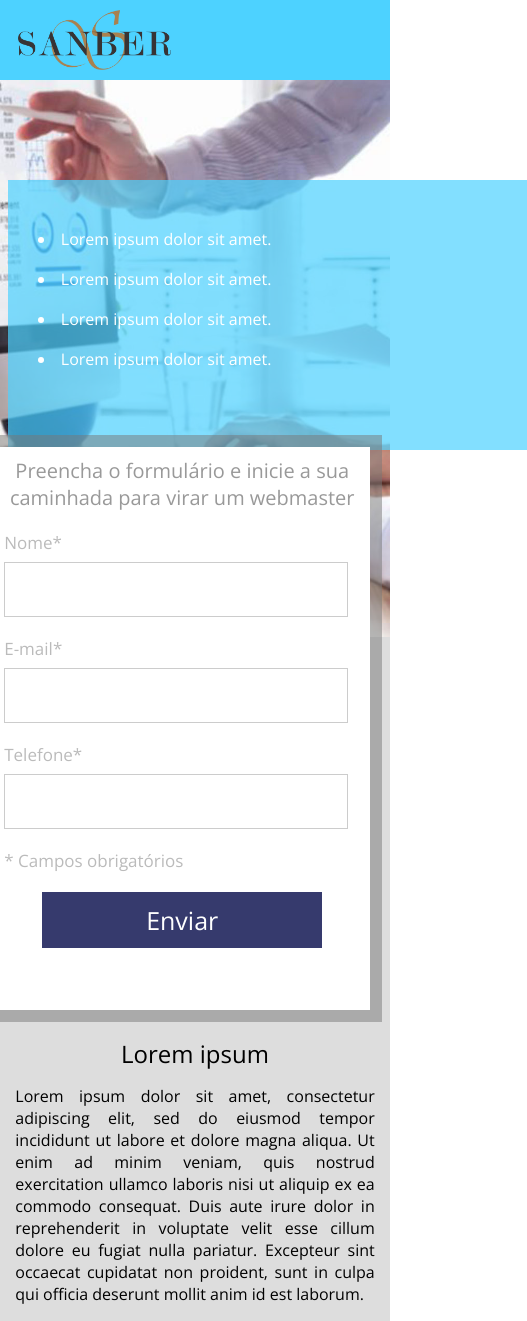
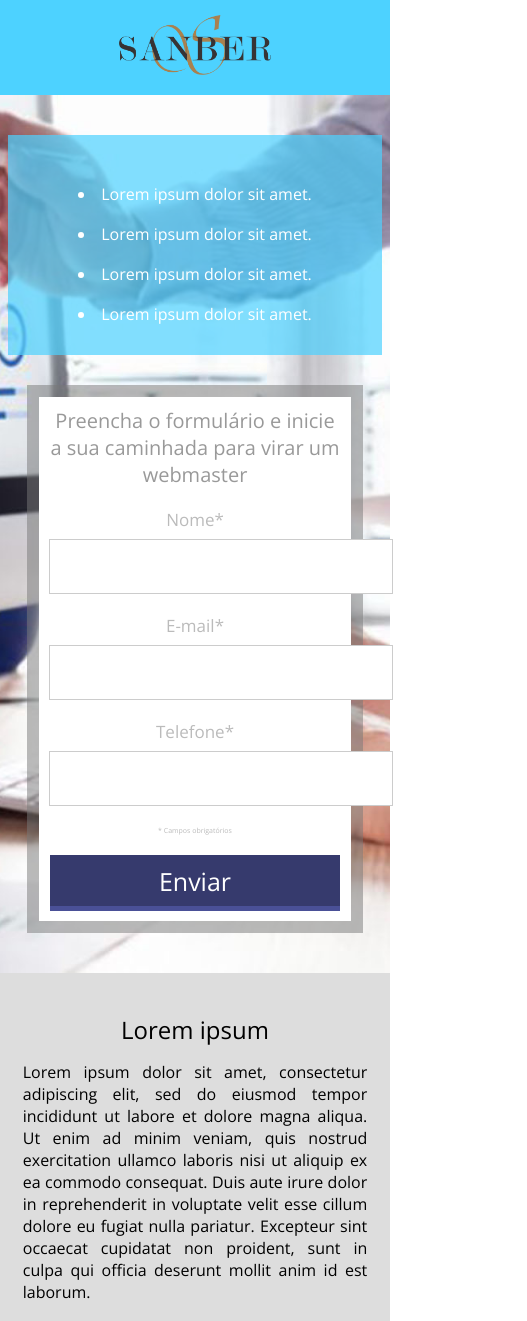
Before and after one commit to alexsrs/LandingPageExemplo, a plain HTML site: page index.html in a window 390 px wide. Shown: the top 1321 px of the page, 527 px wide, since content can reach past the window. Drawn offline with nearby package versions, Linux system fonts and the light colour scheme.

Commit message:
Finalizando Responsivo

```diff
--- a/css/style.css
+++ b/css/style.css
@@ -77,7 +77,7 @@ html, body{
 	margin-top: 20px;
 }
 
-.input-container span, .form p{
+.input-container span{
 	display: inline-block;
 	width: 100%;
 	color: #BBBBBB;
@@ -85,6 +85,10 @@ html, body{
 }
 
 .form p{
+	display: inline-block;
+	width: 100%;
+	color: #BBBBBB;
+	font-size: 7px;
 	margin: 20px 0;
 }
 
@@ -108,6 +112,10 @@ html, body{
 	display: inline-block;
 	background-color: #363A6D;
 	cursor: pointer;
+	border-top: 0;
+	border-right: 0;
+	border-left: 0;
+	border-bottom: 5px solid #4A5097;
 }
 
 .form input[type=submit]:hover{
@@ -143,7 +151,8 @@ html, body{
 	}
 
 .container-2 p{
-	/*width: 692px;*/
+	width: 100%;
+	max-width: 768px;
 	margin: 15px 0;
 	padding: 0 2%;
 	display: inline-block;
@@ -202,3 +211,83 @@ html, body{
 	background-color: #4dd2ff;
 	text-align: center;
 }
+
+@media screen and (max-width: 1024px){
+	.header{
+		height: auto;
+		width: 100%;
+		padding: 15px 0;
+		text-align: center;
+	}
+	.header img{
+		margin: 0;
+	}
+
+	.container-list{
+		padding: 30px 0;
+		width: 40%;
+		float: left;
+		display: inline-block;
+		max-width: 519px;
+		height: auto;
+	}
+
+	.container-banner{
+		width: 100%;
+		padding: 40px 2%;
+		height: auto;
+		text-align: center;
+	}
+
+	.form{
+		max-width: 400px;
+		padding: 10px;
+		width: 60%;
+		height: 100%;
+		float: right;
+		top: 0;
+	}
+
+	.imput-container input[type=text]{
+		width: 100%;
+		height: 55px;
+	}
+
+	.form input[type=submit]{
+		max-width: 290px;
+		height: 56px;
+		width: 100%;
+	}
+
+}
+
+@media screen and (max-width: 768px){
+
+	.container-2{
+		padding-right: 4%;
+		padding-left: 4%;
+	}
+
+	.container-list{
+		margin-top: 0;
+		float: none;
+		display: inline-block;
+		width: 100%;
+	}
+
+	.form{
+		float: none;
+		display: inline-block;
+		width: 90%;
+		margin-top: 30px;
+	}
+
+	.container-single{
+		float: none;
+		display: inline-block;
+		width: 100%;
+		max-width: 600px;
+		padding: 30px 0;
+	}
+
+}
--- a/index.html
+++ b/index.html
@@ -1,7 +1,7 @@
 <!DOCTYPE html>
 <html>
 <head>
-	<title>Projeto 01 - Landing Page</title>
+	<title>Landing Page - Design Responsivo</title>
 	<link href="css/style.css" type="text/css" rel="stylesheet" />
 	<link href="https://fonts.googleapis.com/css?family=Open+Sans" rel="stylesheet">
 	<meta charset="utf-8" />
@@ -14,6 +14,7 @@
 	</div><!--header-->
 	<div class="container-banner">
 		<div class="center">
+		<div>
 			<div class="container-list">
 				<ul>
 					<li>Lorem ipsum dolor sit amet.</li>
@@ -22,6 +23,8 @@
 					<li>Lorem ipsum dolor sit amet.</li>
 				</ul>
 			</div><!--container-list-->
+		</div>
+		<div>
 			<div class="form">
 				<h2>Preencha o formulário e inicie a sua caminhada para virar um webmaster</h2>
 				<form>
@@ -43,8 +46,15 @@
 					</div><!--input-submit-container-->
 				</form>
 			</div><!--form-->
+
+		</div>
+			<div class="clear"></div>
 		</div><!--center-->
+
+
 	</div><!--container-banner-->
+
+
 	<div class="container-2">
 		<div class="center">
 			<h2>Lorem ipsum</h2>
```
Also changed, not shown: 1 other file.
